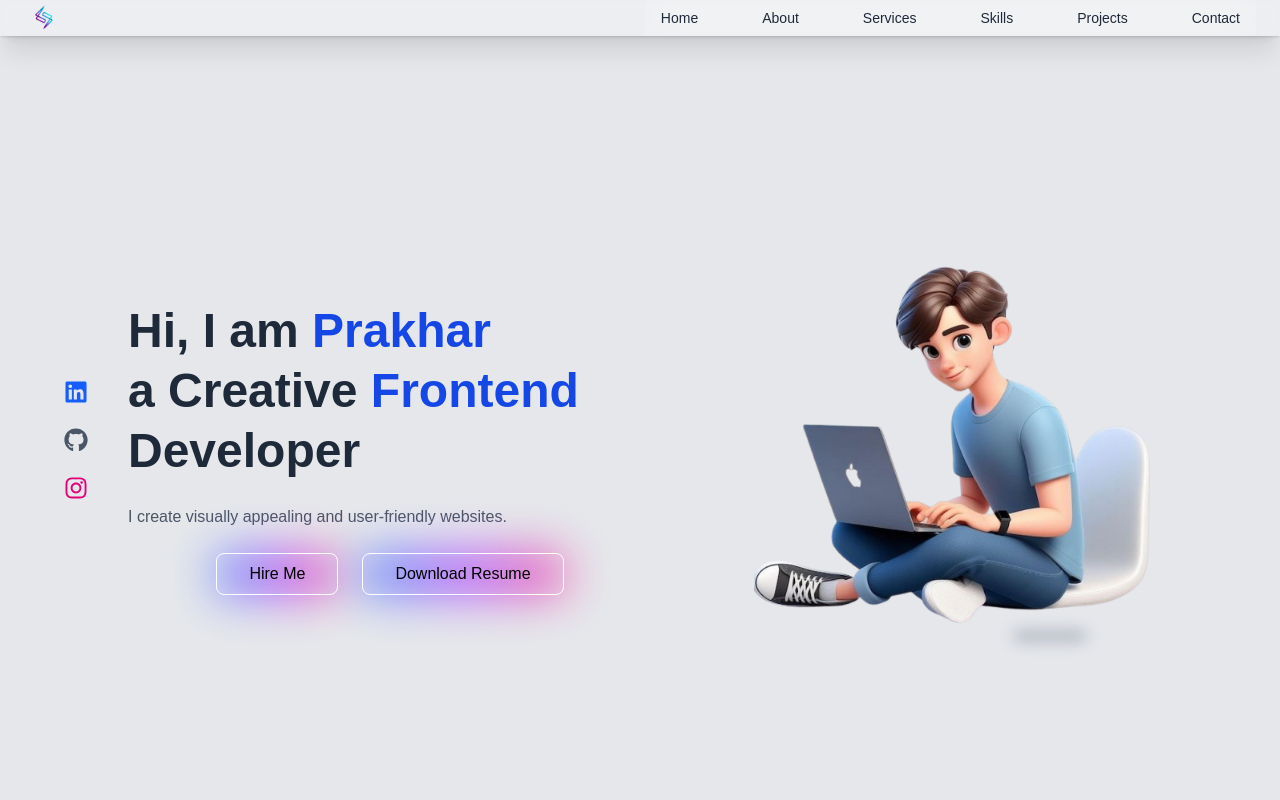
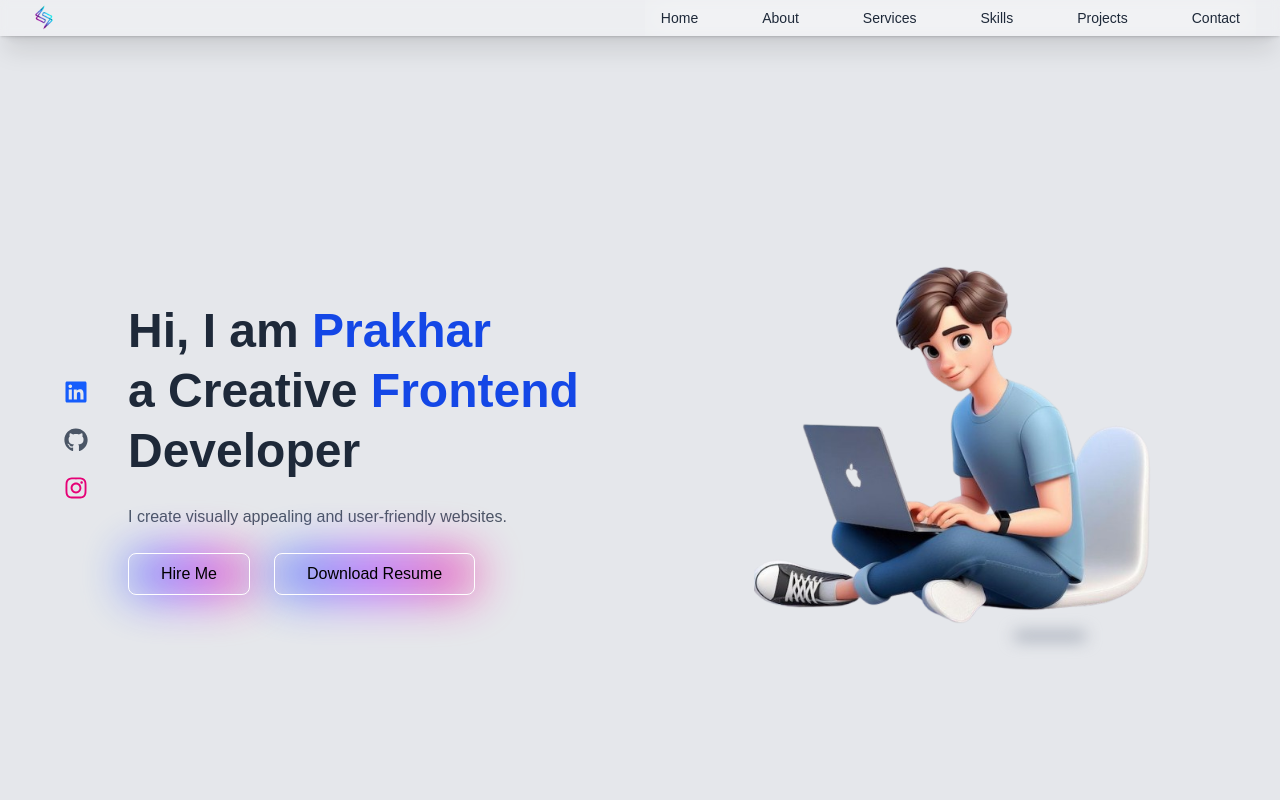
Before and after one commit to prakharpratapsingh21/Portfolio, a Next.js app: page / in a window 1280 px wide. Shown: the top 800 px of the page. Built offline with nearby package versions, Linux system fonts and the light colour scheme.

Commit message:
Update Hero.js

```diff
--- a/src/app/components/Hero.js
+++ b/src/app/components/Hero.js
@@ -52,13 +52,7 @@
           <p className="text-gray-600  mb-6">
             I create visually appealing and user-friendly websites.
           </p>
-          {/* <a
-            href="#contact"
-            className="inline-block text-black px-8 border-blue-700 border-[1.5px] py-2 rounded-xl shadow hover:bg-blue-700 hover:text-white transition"
-          >
-            Hire Me
-          </a> */}
-          <div className="flex items-center justify-center gap-6">
+          <div className="flex items-center  lg:justify-start justify-center gap-6">
             <div className="relative inline-block group">
               {/* Glowing Background */}
               <span className="absolute inset-0 rounded-xl bg-gradient-to-r from-blue-500 via-purple-500  to-pink-500
```
